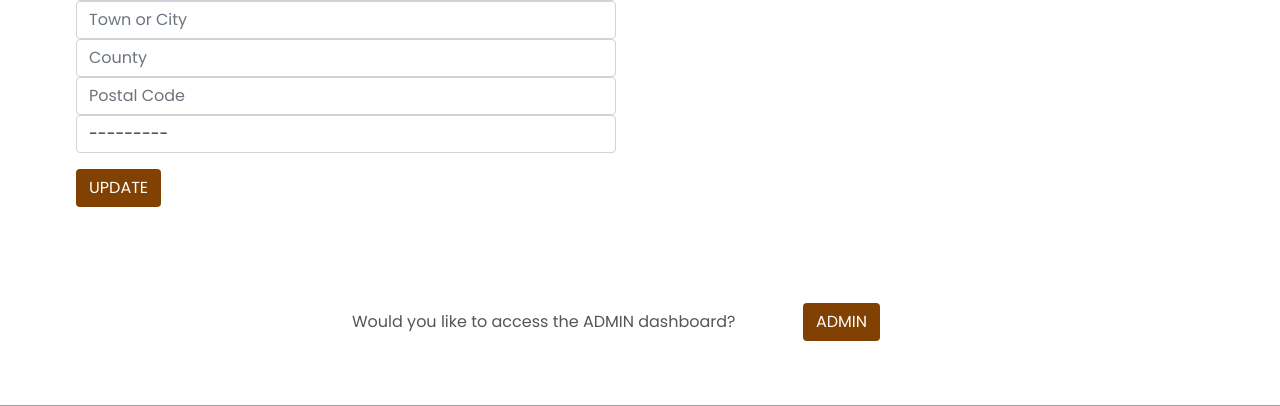
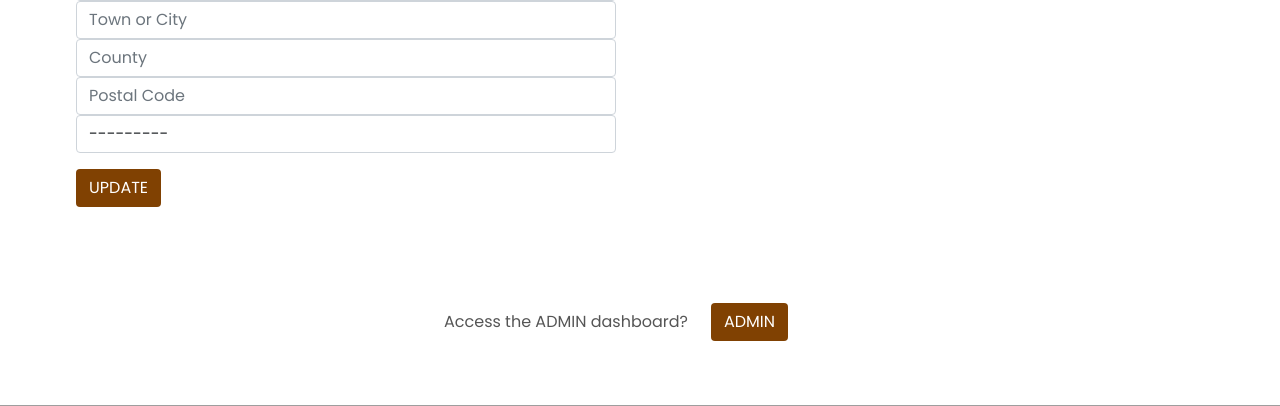
Before and after one commit to Code-Institute-Submissions/joshcallawaydev-kuppa_AugResub, a Django app: page /account/ in a window 1280 px wide. Shown: the part 626-1032 px from the top of the page. Run offline with Django 3.2, Linux system fonts and the light colour scheme; the visitor is signed in with stand-in values (Sample User, id 1); data comes from the database, SQL or seed files in the repository; data that the repository does not hold is empty; some libraries are stand-ins or nearby versions; grey boxes are pictures that could not be loaded.

Commit message:
Added button to admin dashboard - will need updating when hosting

```diff
--- a/accounts/templates/account.html
+++ b/accounts/templates/account.html
@@ -58,11 +58,11 @@
             </div>
             {% if request.user.is_superuser %}
             <div class="row my-5">
-                <div class="col-6 offset-3 d-flex justify-content-between align-items-center">
-                    <p class="m-0">Would you like to access the ADMIN dashboard?</p>
-                    <button class="btn btn-kuppa text-decoration-none text-uppercase"
+                <div class="col-10 offset-1 col-md-6 offset-md-3 col-lg-4 offset-lg-4 d-flex justify-content-between align-items-center">
+                    <p class="m-0 text-center">Access the ADMIN dashboard?</p>
+                    <a class="btn btn-kuppa text-decoration-none text-uppercase"
                         href="https://8000-joshcallawaydev-kuppa-nujxk0fklg9.ws-eu46.gitpod.io/admin/"
-                        target="_blank">ADMIN</button>
+                        target="_blank" type="button">ADMIN</a>
                 </div>
             </div>
             {% endif %}
```
